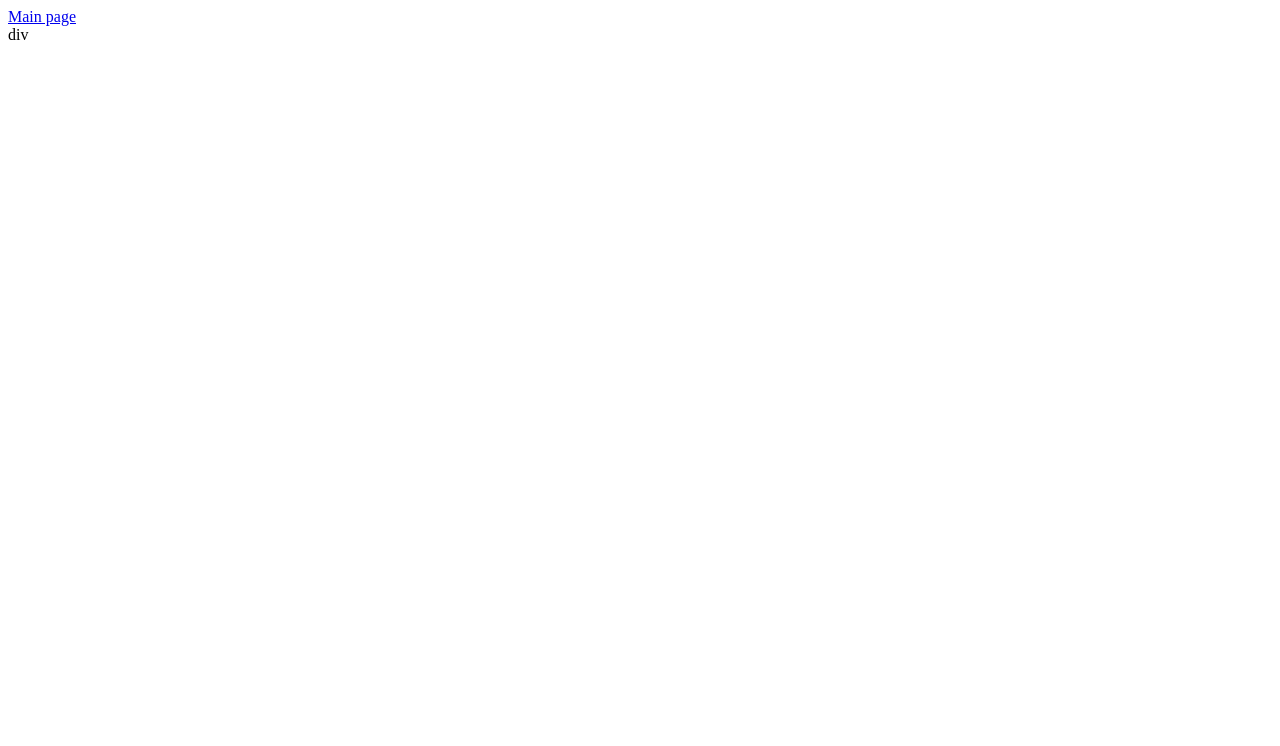
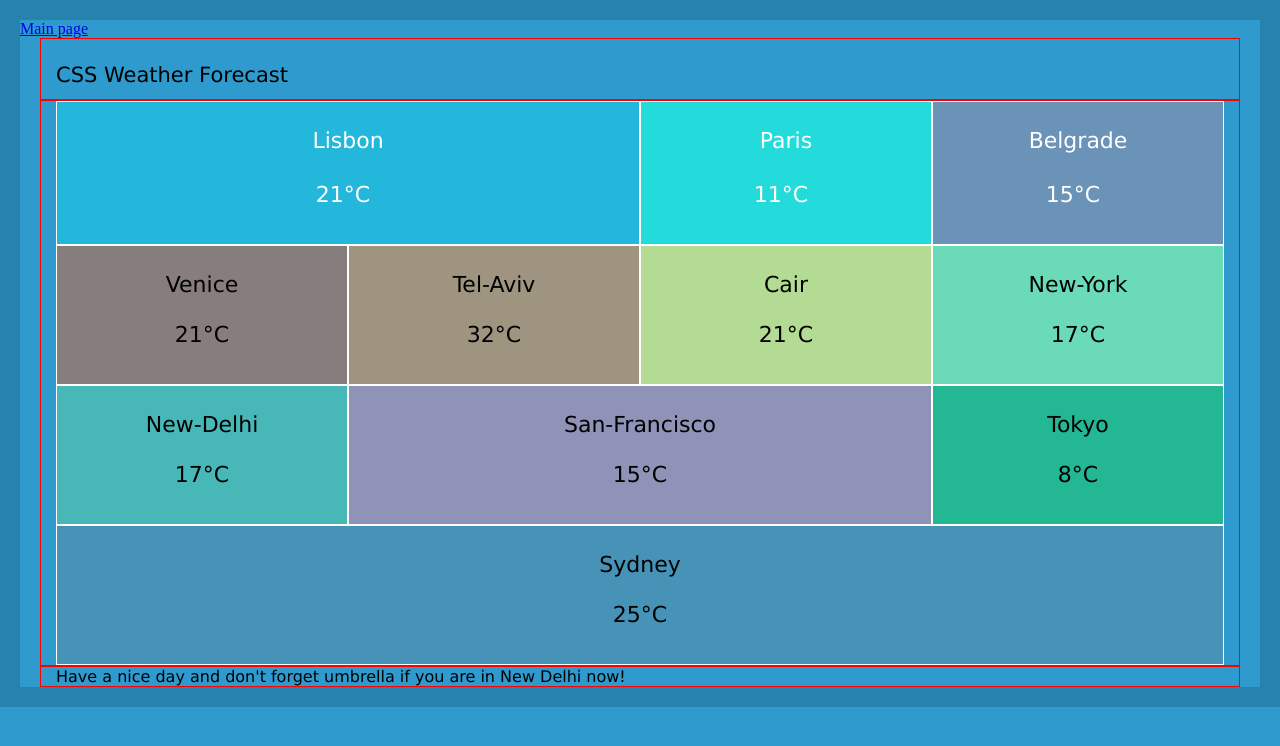
Before and after one commit to valeriia-hudkova/beetroot-homeworks, a plain HTML site: page lesson-6/lesson-6-weather.html in a window 1280 px wide. Drawn offline with Linux system fonts and the light colour scheme; some icons are missing; a web font is replaced by a local one.

Commit message:
Style main page

```diff
--- a/lesson-6/lesson-6-weather.html
+++ b/lesson-6/lesson-6-weather.html
@@ -6,9 +6,89 @@
     <meta name="viewport" content="width=device-width, initial-scale=1.0" />
     <title>Lesson 6</title>
     <link rel="shortcut icon" href="../favicon.ico" type="image/x-icon" />
+  <link rel="stylesheet" href="https://cdnjs.cloudflare.com/ajax/libs/weather-icons/2.0.5/css/weather-icons.min.css">
+  <link rel="stylesheet" href="./styles.css">
+  <link rel="stylesheet" href="./font/lucida-sans-unicode.ttf">
   </head>
   <body>
-    <a href="../index.html">Main page</a> <br />
-    div
-  </body>
+
+    <header>
+      <a href="../index.html">Main page</a> <br />
+
+      <div class="container header-wrapper">
+        <span class="header-title">CSS Weather Forecast</span>
+        <i class="wi wi-sunrise"></i>
+      </div>
+    </header>
+<main class="container">
+  <div >
+  <ul class="weather-table">
+    <li class="medium-tile lisbon-city"> <p class="city">
+      Lisbon
+    </p>
+      <p>
+        <span class="temperature">21°C</span><i class="wi wi-day-sunny"></i>
+      </p>
+    </li>
+    <li class="small-tile paris-city"> <p class="city">Paris</p>
+      <p>
+        <span class="temperature">11°C</span><i class="wi wi-night-sleet"></i>
+      </p>
+    </li>
+    <li class="small-tile belgrade-city"><p class="city">Belgrade</p>
+      <div>
+        <p>
+          <span class="temperature">15°C</span><i class="wi wi-day-cloudy"></i>
+        </p>
+      </div>
+    </li>
+    <li class="small-tile venice-city">Venice
+      <p>
+        <span>21°C</span><i class="wi wi-day-cloudy-high"></i>
+      </p>
+    </li>
+    <li class="small-tile telav-city">Tel-Aviv
+      <p>
+        <span>32°C</span><i class="wi wi-hot"></i>
+      </p>
+    </li>
+    <li class="small-tile cair-city">Cair
+      <p>
+        <span>21°C</span><i class="wi wi-day-sunny"></i>
+      </p>
+    </li>
+    <li class="small-tile ny-city">New-York
+      <p>
+        <span>17°C</span><i class="wi wi-day-sleet-storm"></i>
+      </p>
+    </li>
+    <li class="small-tile nd-city">New-Delhi
+      <p>
+        <span>17°C</span><i class="wi wi-hail"></i>
+      </p>
+    </li>
+    <li class="medium-tile sf-city">San-Francisco
+      <p>
+        <span>15°C</span><i class="wi wi-day-sunny-overcast"></i>
+      </p>
+    </li>
+    <li class="small-tile tokyo-city">Tokyo
+      <p>
+        <span>8°C</span><i class="wi wi-night-clear"></i>
+      </p>
+    </li>
+    <li class="big-tile sydney-city">Sydney
+      <p>
+        <span>25°C</span><i class="wi wi-night-partly-cloudy"></i>
+      </p>
+    </li>
+  </div>
+</main>
+    <footer>
+      <div class="container">
+
+        <p class="footer-text">Have a nice day and don't forget umbrella if you are in New Delhi now!</p>
+      </div>
+    </footer>
+    </body>
 </html>
--- a/lesson-6/styles.css
+++ b/lesson-6/styles.css
@@ -0,0 +1,153 @@
+:root {
+  --c-lisbon: rgba(51, 153, 204, 0.702);
+  --c-paris: rgba(51, 204, 204, 0.702);
+  --c-begrade: rgb(153, 102, 153, 0.7);
+  --c-venice: rgba(194, 71, 71, 0.702);
+  --c-tel-aviv: rgba(226, 103, 74, 0.7);
+  --c-cair: rgb(255, 204, 102, 0.7);
+  --c-ny: rgb(153, 204, 153, 0.7);
+  --c-nd: rgb(102, 153, 153, 0.7);
+  --c-sf: rgb(204, 102, 153, 0.7);
+  --c-tokyo: rgb(51, 153, 102, 0.7);
+  --c-sydney: rgb(102, 102, 153, 0.7);
+  --c-border: #2782ae;
+  --c-background: #2f9acd;
+  --c-white: #ffffff;
+}
+
+* {
+  box-sizing: border-box;
+  margin: 0;
+  padding: 0;
+  transition: all .1s ease-in;
+}
+
+body {
+  background-color: var(--c-background);
+  border: 20px solid var(--c-border);
+}
+
+.container {
+  max-width: 1200px;
+  margin: 0 auto;
+  width: 100%;
+  padding-left: 15px;
+  padding-right: 15px;
+  border: 1px solid red;
+  height: 100%;
+  justify-content: center;
+}
+
+.header-title {
+  font-family: "Lucida Sans Unicode";
+  font-size: 21px;
+  line-height: 25px;
+}
+
+.weather-table {
+  list-style: none;
+  text-align: center;
+  background-color: aqua;
+  font-size: 0;
+}
+.weather-table li {
+  display: inline-block;
+  font-family: "Lucida Sans Unicode";
+  font-size: 22px;
+  line-height: 26px;
+  border: 1px solid #ffffff;
+}
+
+.small-tile {
+  width: 25%;
+}
+
+.medium-tile {
+  width: 50%;
+}
+
+.big-tile {
+  width: 100%;
+}
+
+.small-tile,
+.medium-tile,
+.big-tile {
+  padding-top: 26px;
+  padding-bottom: 26px;
+}
+
+.city {
+  margin-bottom: 4px;
+}
+
+.temperature,
+.city {
+  font-family: 'Lucida Sans Unicode'
+  font-size: 22px;
+  line-height: 26px;
+  color: var(--c-white);
+}
+
+.temperature {
+  margin-right: 10px;
+  text-align: center;
+}
+
+.wi {
+  color: var(--c-white);
+  font-weight: 400;
+font-size: 40px;
+line-height: 60px;
+
+}
+
+.lisbon-city {
+  background-color: var(--c-lisbon);
+}
+
+.paris-city {
+  background-color: var(--c-paris);
+}
+
+.belgrade-city {
+  background-color: var(--c-begrade);
+}
+
+.venice-city {
+  background-color: var(--c-venice);
+}
+
+.telav-city {
+  background-color:var(--c-tel-aviv);
+}
+
+.cair-city {
+  background-color: var(--c-cair);
+}
+
+.ny-city {
+  background-color: var(--c-ny);
+}
+
+.nd-city {
+  background-color: var(--c-nd);
+}
+
+.sf-city {
+  background-color: var(--c-sf);
+}
+
+.tokyo-city {
+  background-color: var(--c-tokyo);
+}
+
+.sydney-city {
+  background-color: var(--c-sydney);
+}
+
+.footer-text {
+  font-family: "Lucida Sans Unicode";
+  font-size: 16px;
+  line-height: 19px;
+}
--- a/styles.css
+++ b/styles.css
@@ -1 +1,74 @@
-/* TODO стилизацию страницы главной */
+:root {
+  --c-watermelon: #f65a83;
+  --c-tickle-me-pink: #ff87b2;
+  --c-light-yellow: #fffce5;
+  --c-dogwood-rose: #cb3564;
+}
+
+* {
+  box-sizing: border-box;
+  margin: 0;
+  padding: 0;
+  transition: all 0.1s ease-in;
+}
+
+.container {
+  width: 100%;
+  margin: 0 auto;
+  max-width: 900px;
+  min-height: 100hv;
+}
+
+.main-info {
+  box-shadow: 6px 6px 16px var(--c-tickle-me-pink);
+  background-color: var(--c-light-yellow);
+  text-align: center;
+  padding: 15px;
+  min-height: 100vh;
+}
+
+.title {
+  color: var(--c-dogwood-rose);
+  font-family: "Cairo";
+  line-height: 60px;
+  font-weight: 700;
+  font-size: 34px;
+  border: 2px solid var(--c-dogwood-rose);
+  border-radius: 40% 10%;
+  margin: auto 30%;
+}
+
+.list {
+  margin-top: 15px;
+}
+
+.list-item {
+  list-style-type: none;
+  margin-bottom: 5px;
+  border-bottom: 1px solid var(--c-dogwood-rose);
+}
+
+.list-item:last-child {
+  margin-bottom: 0;
+}
+
+a {
+  color: var(--c-watermelon);
+  font-size: 20px;
+  text-decoration: none;
+  font-family: "Cairo";
+  font-weight: 400;
+  line-height: 35px;
+}
+
+a:hover {
+  color: var(--c-tickle-me-pink);
+}
+
+.theme {
+  color: var(--c-dogwood-rose);
+}
+
+a:hover .theme {
+  color: var(--c-tickle-me-pink);
+}
```
Also changed, not shown: index.html (+41 -16 lines).
